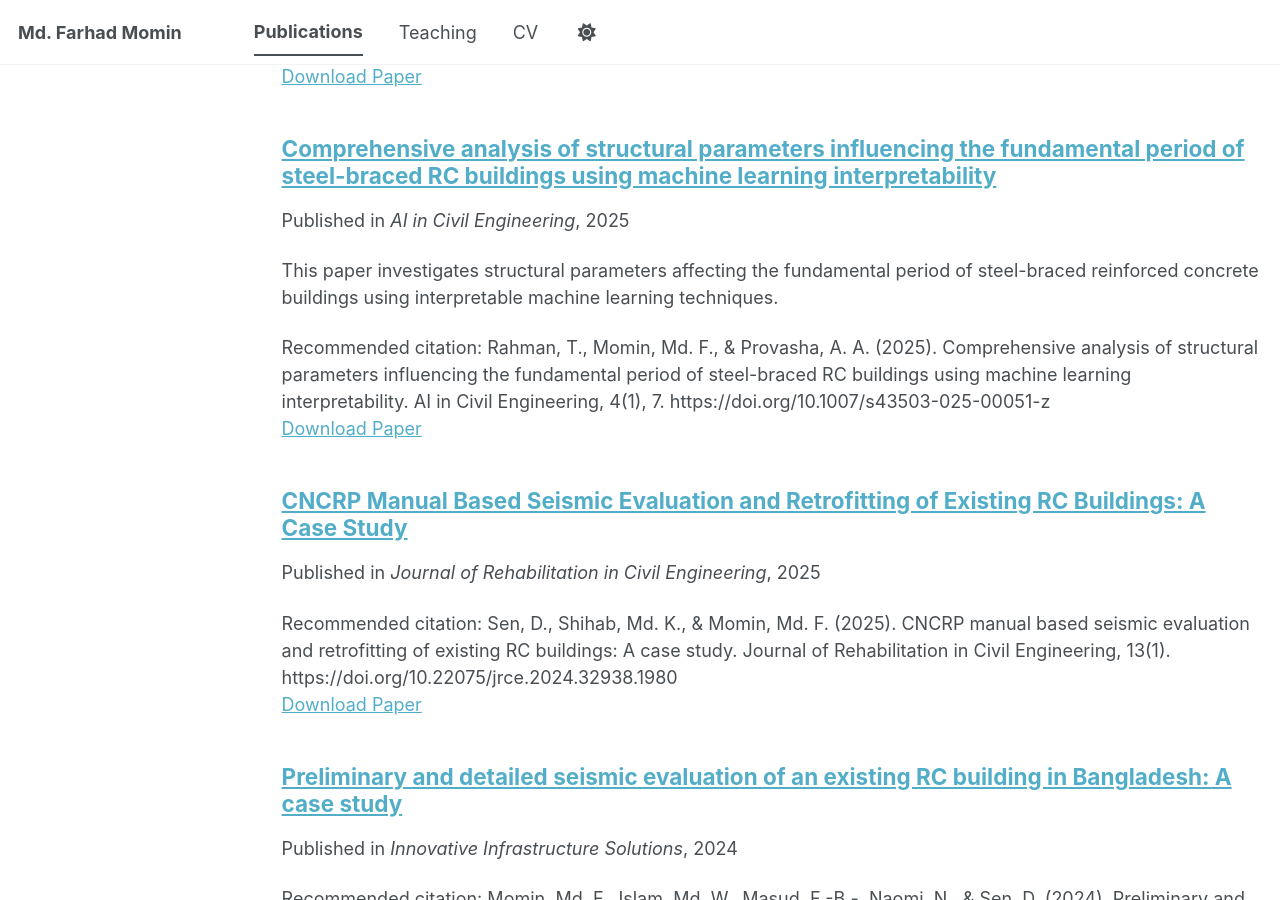
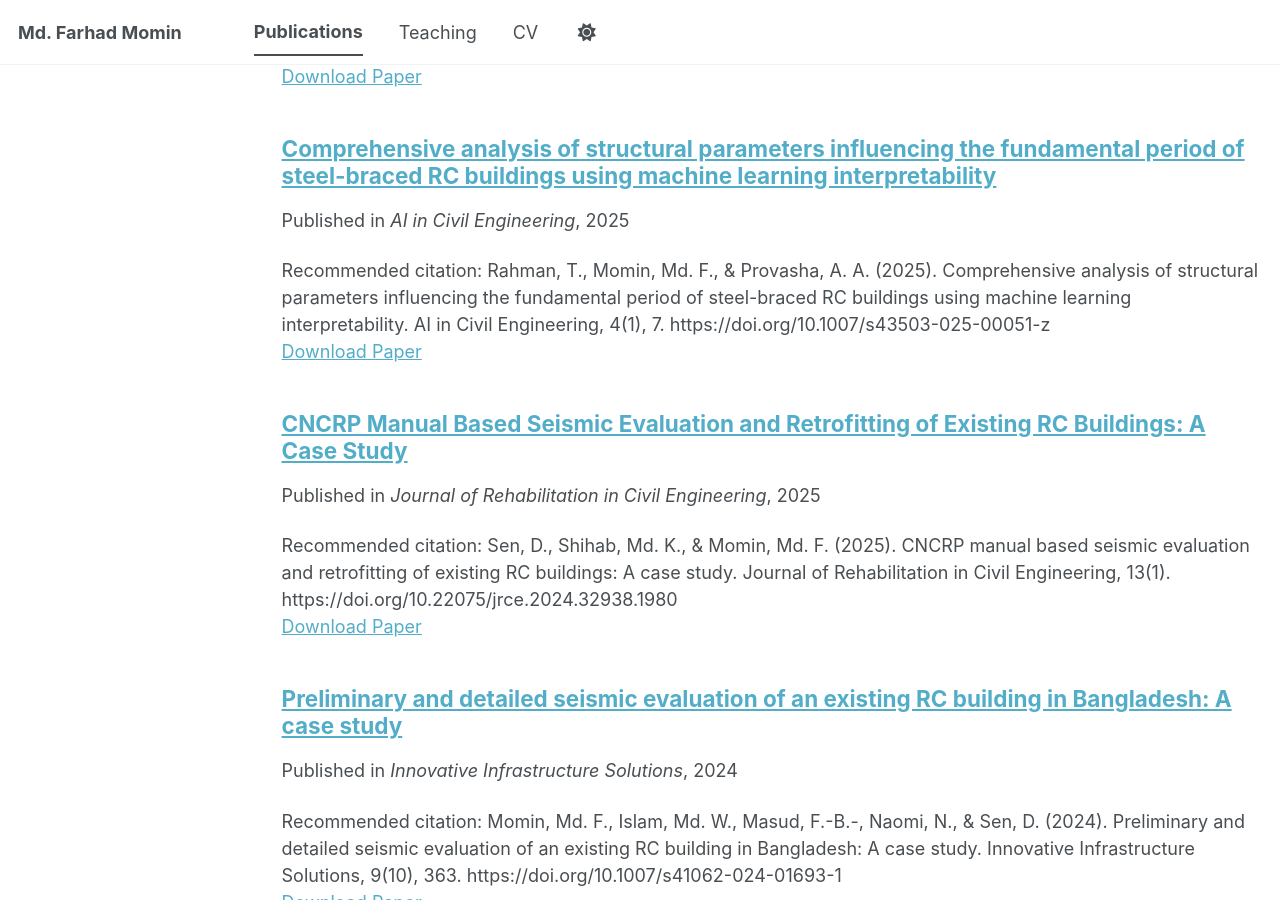
Before and after one commit to farhad-momin/farhad-momin.github.io, a Jekyll site: the page built from _pages/publications.html, in a window 1280 px wide and 900 px high, scrolled down 1230 px. Built offline with Jekyll 4.4.1, drawn with Linux system fonts in a browser that asks for light colours; some web fonts are replaced; a script bundle is joined from its source files by our own code; library files that are not in the unit come from our copies.

Commit message:
Revise excerpt for publication details
Updated the excerpt for clarity and conciseness.

```diff
--- a/_publications/2025-03-10-comprehensive-analysis-of-structural-parameters-influencing-the-fundamental-period-of-steel-braced-rc-buildings-using-machine-learning-interpretability.md
+++ b/_publications/2025-03-10-comprehensive-analysis-of-structural-parameters-influencing-the-fundamental-period-of-steel-braced-rc-buildings-using-machine-learning-interpretability.md
@@ -3,7 +3,6 @@ title: "Comprehensive analysis of structural parameters influencing the fundamen
 collection: publications
 category: journal
 permalink: /publication/2025-03-10-comprehensive-analysis-of-structural-parameters-influencing-the-fundamental-period-of-steel-braced-rc-buildings-using-machine-learning-interpretability
-excerpt: "This paper investigates structural parameters affecting the fundamental period of steel-braced reinforced concrete buildings using interpretable machine learning techniques."
 date: 2025-03-10
 venue: "AI in Civil Engineering"
 paperurl: "https://doi.org/10.1007/s43503-025-00051-z"
```
